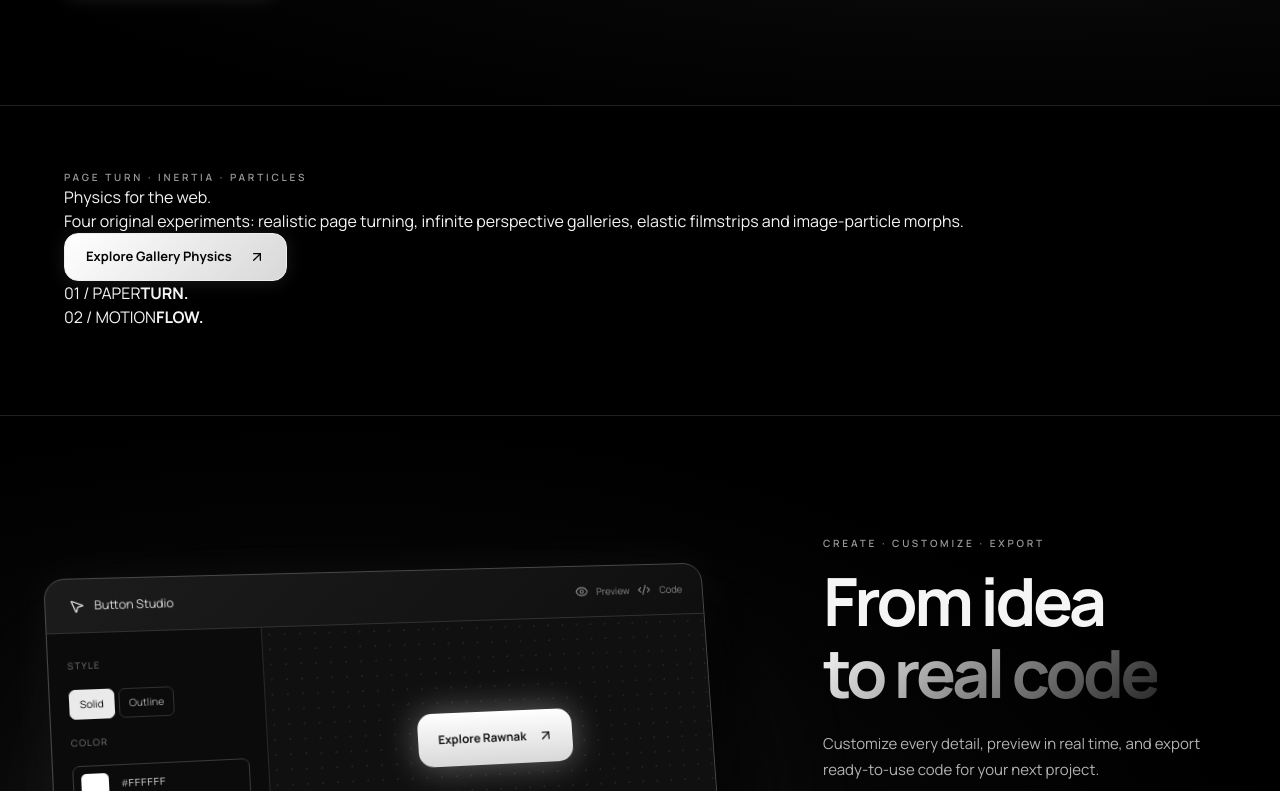
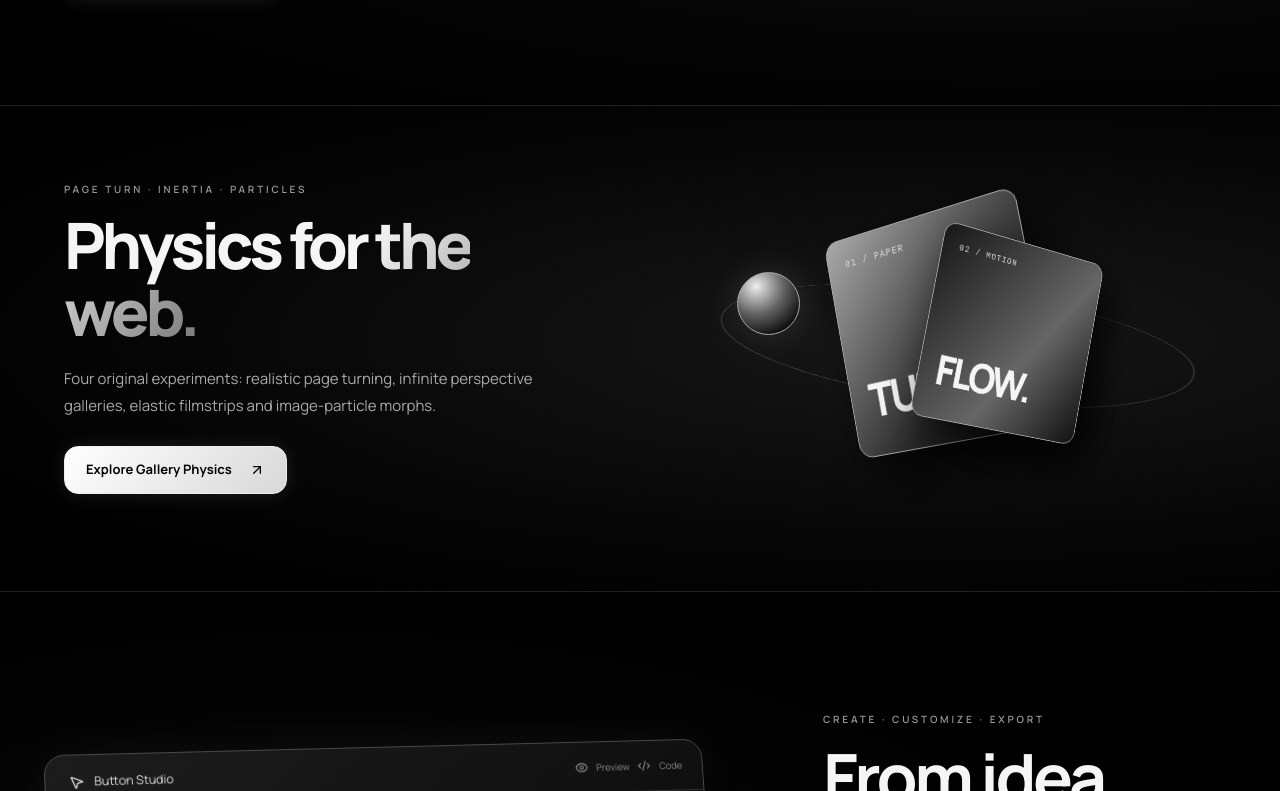
Before and after one commit to altaqawy/rawnak, a Next.js app: page /en/tools in a window 1280 px wide. Shown: the part 3288-4079 px from the top of the page. Built offline with nearby package versions, Linux system fonts and the light colour scheme; no server answers.

Commit message:
style(tools): add Framer-style page physics showcase hero

```diff
--- a/components/tools/tools-theme.css
+++ b/components/tools/tools-theme.css
@@ -373,3 +373,22 @@
 @media(max-width:810px){.rav-home-grid{grid-template-columns:1fr}.rav-home-art{order:2;max-width:440px;width:100%;margin:auto;height:280px}}
 @media(max-width:480px){.rav-home-art{transform:scale(.85);transform-origin:center}.rav-home-grid h2{font-size:43px}}
 @media(prefers-reduced-motion:reduce){.rav-home-paper{animation:none!important}}
+
+
+/* Gallery Physics V8 — original layered page artwork */
+.rag-home-teaser{background:radial-gradient(ellipse at 72% 48%,#ffffff17,#080808 50%,#000 85%);overflow:hidden}
+.rag-home-grid{display:grid;grid-template-columns:1fr 1fr;align-items:center;gap:clamp(30px,5vw,90px);min-height:335px}
+.rag-home-grid h2{font-size:clamp(42px,5vw,73px);font-weight:740;letter-spacing:-.065em;line-height:1.06;margin:14px 0 20px}
+.rag-home-grid h2 span{background:linear-gradient(125deg,#fff,#777);background-clip:text;-webkit-text-fill-color:transparent}
+.rag-home-grid p{font-size:15px;line-height:1.75;color:#aaa;max-width:520px;margin-bottom:27px}
+.rag-home-illustration{position:relative;height:330px;perspective:950px}
+.rag-home-guide{position:absolute;inset:12% 5%;border:1px solid #ffffff35;border-radius:50%;transform:rotateX(65deg) rotateZ(20deg)}
+.rag-home-page{position:absolute;left:33%;top:35px;width:230px;height:235px;padding:22px;border:1px solid #a8a8a8;border-radius:16px;background:linear-gradient(135deg,#aaa,#292929 64%,#080808);box-shadow:20px 25px 55px #000c;display:flex;flex-direction:column;justify-content:space-between}
+.rag-home-page span{font:10px ui-monospace,monospace;letter-spacing:.14em;color:#ddd}
+.rag-home-page strong{font-size:49px;letter-spacing:-.075em;font-weight:750}
+.rag-home-page-one{transform:rotateY(-28deg) rotateZ(-12deg) translateX(-38px);animation:rt-hover 8s ease-in-out infinite}
+.rag-home-page-two{background:linear-gradient(125deg,#181818,#666 61%,#111);transform:rotateY(25deg) rotateZ(12deg) translateX(52px) scale(.83)}
+.rag-home-orb{position:absolute;left:12%;top:30%;height:63px;width:63px;border:1px solid #aaa;border-radius:50%;background:radial-gradient(circle at 30% 22%,#eee,#666 42%,#111 78%);box-shadow:0 0 36px #fff2}
+@media(max-width:800px){.rag-home-grid{grid-template-columns:1fr}.rag-home-illustration{max-width:480px;width:100%;margin:auto;height:250px;transform:scale(.85);transform-origin:top center}}
+@media(max-width:480px){.rag-home-grid h2{font-size:45px}.rag-home-illustration{transform:scale(.73);height:220px}}
+@media(prefers-reduced-motion:reduce){.rag-home-page-one{animation:none!important}}
```
